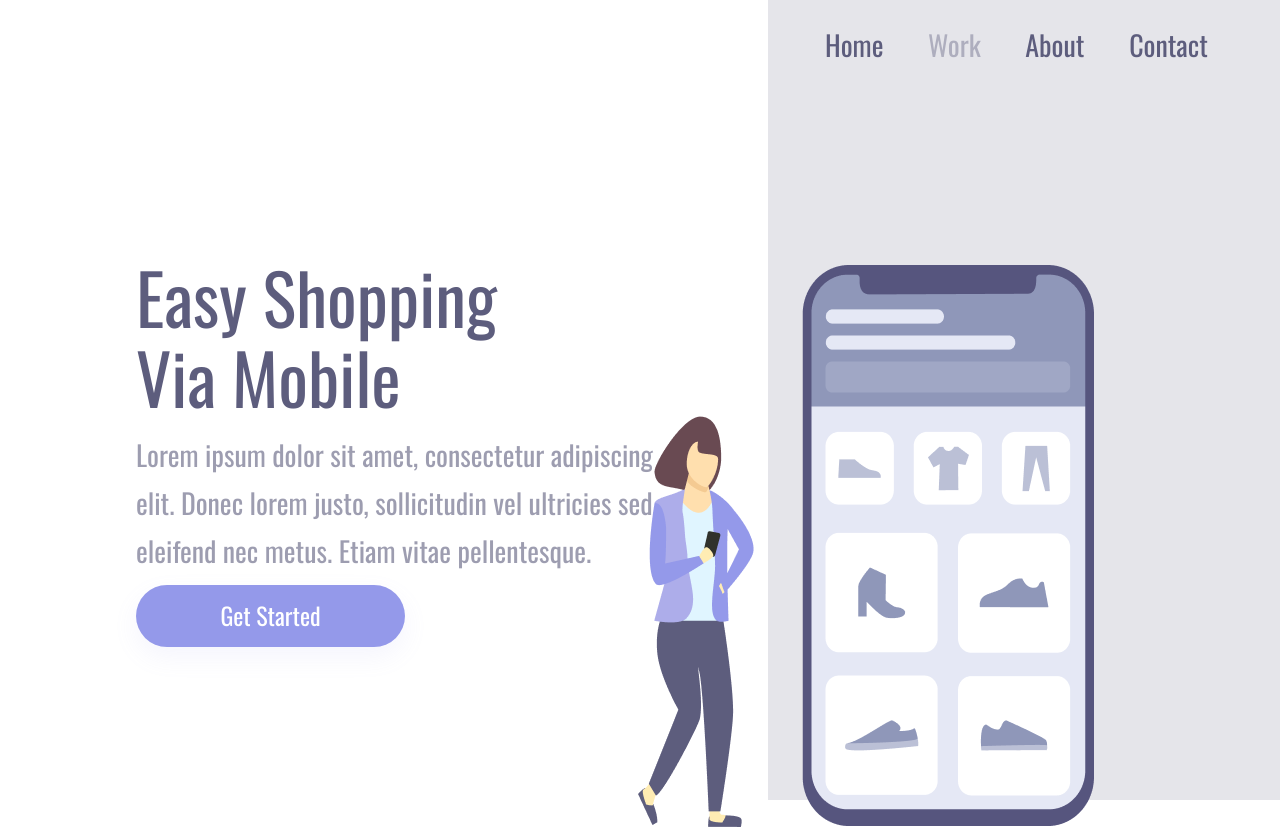
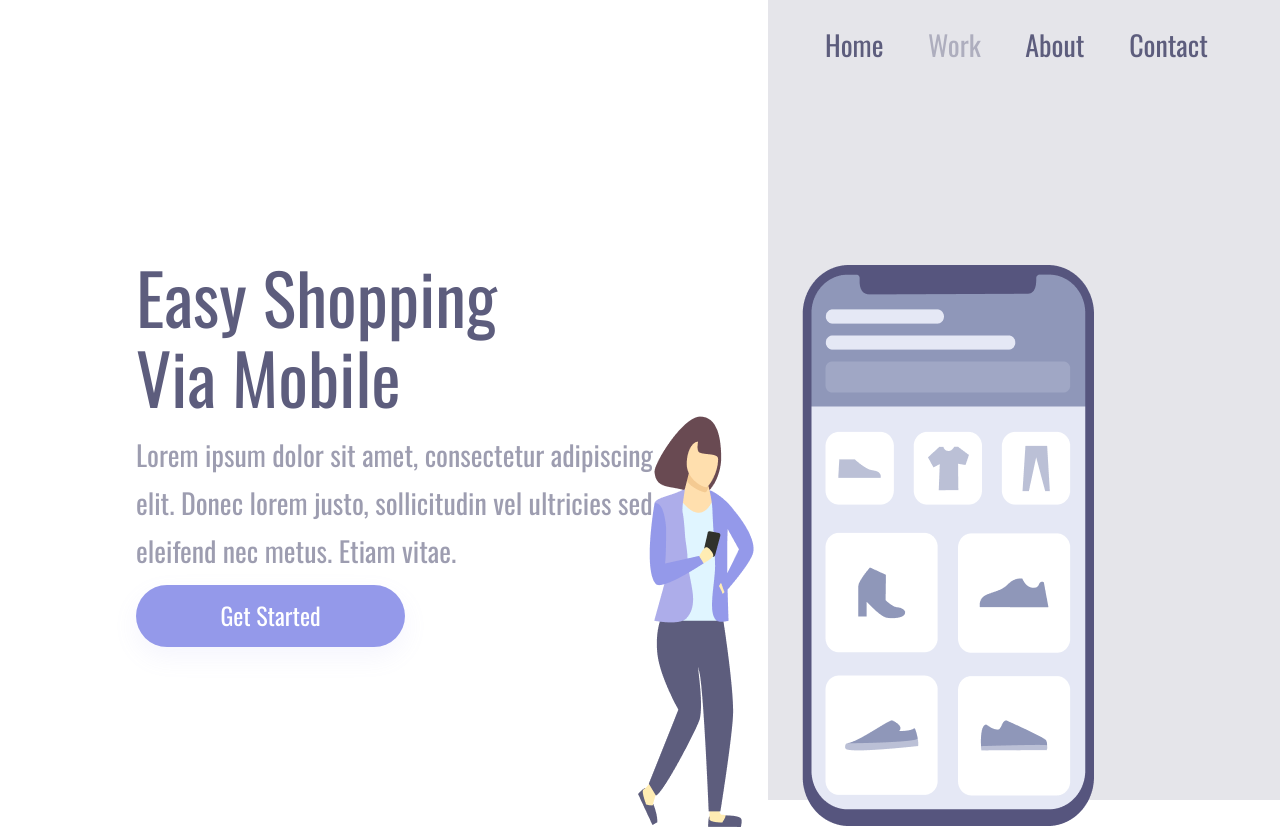
Before and after one commit to CauaClaytonMarques/desafio-css-2, a plain HTML site: page index.html in a window 1280 px wide. Drawn offline with nearby package versions, Linux system fonts and the light colour scheme.

Commit message:
Alteração no texto da tag <p>.

```diff
--- a/index.html
+++ b/index.html
@@ -12,7 +12,7 @@
             <h1>Easy Shopping Via Mobile</h1>
             <p>Lorem ipsum dolor sit amet, consectetur  adipiscing
              elit. Donec lorem justo, sollicitudin vel ultricies sed,
-            eleifend nec metus. Etiam vitae pellentesque.</p>
+            eleifend nec metus. Etiam vitae.</p>
             <button class="get-started">Get Started</button>
         </section>
         <section class="container-rh">
```
